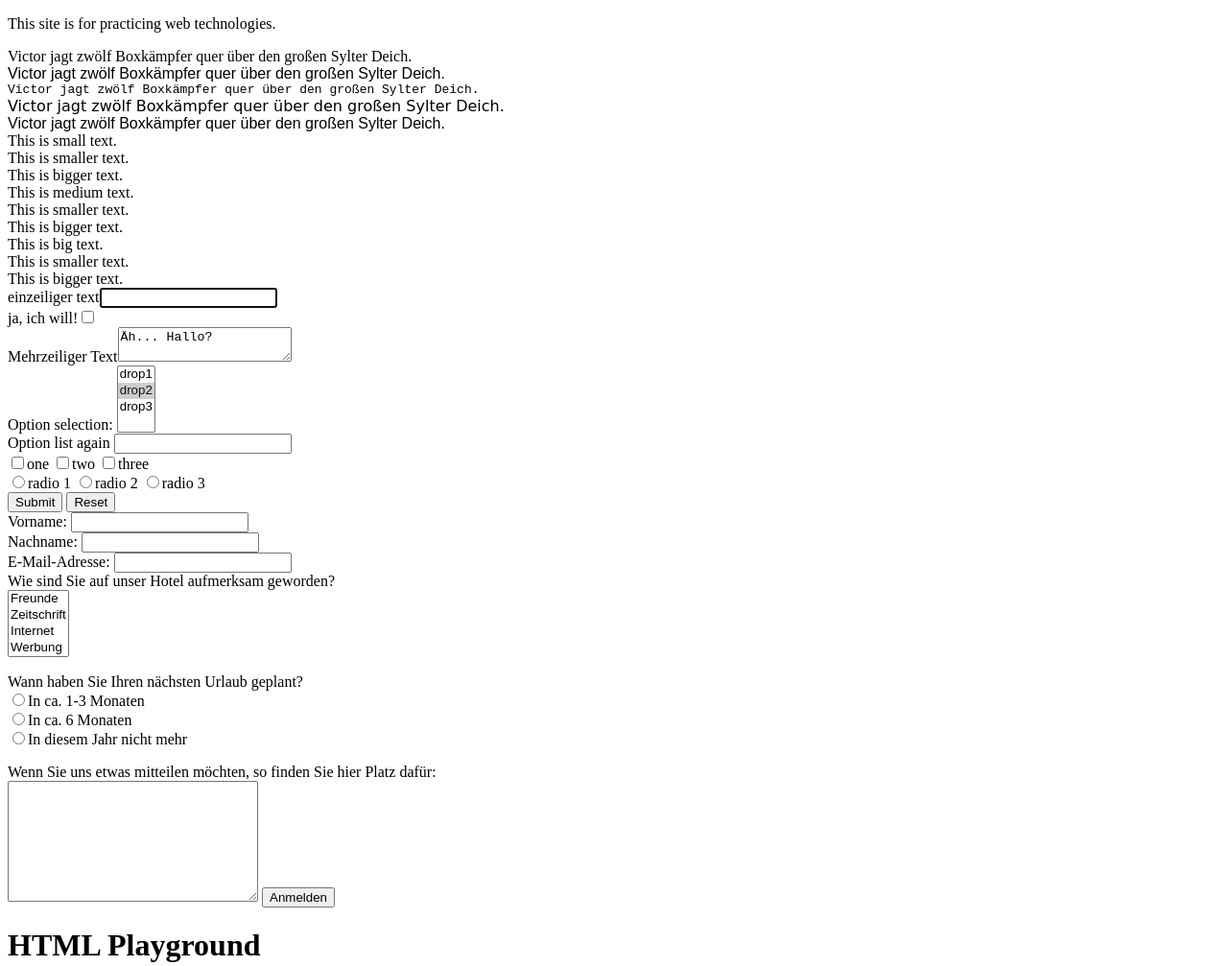
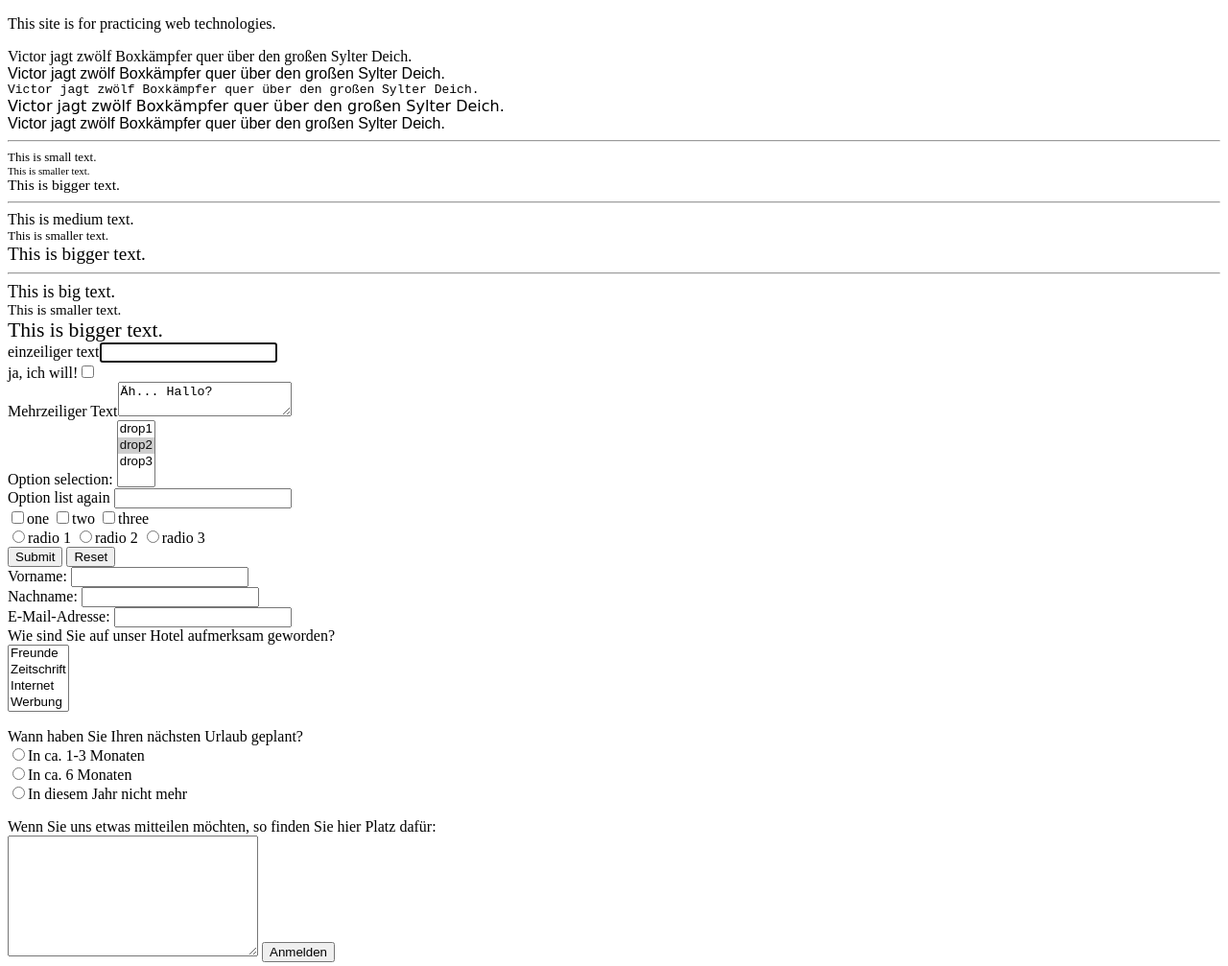
Before and after one commit to groiq/008-html-playground, a plain HTML site: page index.html in a window 1280 px wide. Shown: the top 1007 px of the page at 96% size. Drawn offline with Linux system fonts and the light colour scheme.

Commit message:
relative font sizes

```diff
--- a/index.html
+++ b/index.html
@@ -29,6 +29,8 @@
     Victor jagt zwölf Boxkämpfer quer über den großen Sylter Deich.
     </div>
 
+    <hr />
+
     <div class="smalltext">
         This is small text.
         <div class="smaller">
@@ -39,6 +41,8 @@
         </div>
     </div>
 
+    <hr />
+
     <div class="mediumtext">
         This is medium text.
         <div class="smaller">
@@ -48,6 +52,9 @@
             This is bigger text.
         </div>
     </div>
+
+    <hr />
+
     <div class="bigtext">
         This is big text.
         <div class="smaller">
--- a/style.css
+++ b/style.css
@@ -37,3 +37,10 @@ table, td, th {
 .fantasy {
     font-family: fantasy;
 }
+
+.smalltext { font-size: small; }
+.mediumtext { font-size: medium; }
+.bigtext { font-size: large; }
+
+.smaller { font-size: smaller; }
+.bigger { font-size: larger; }
```
